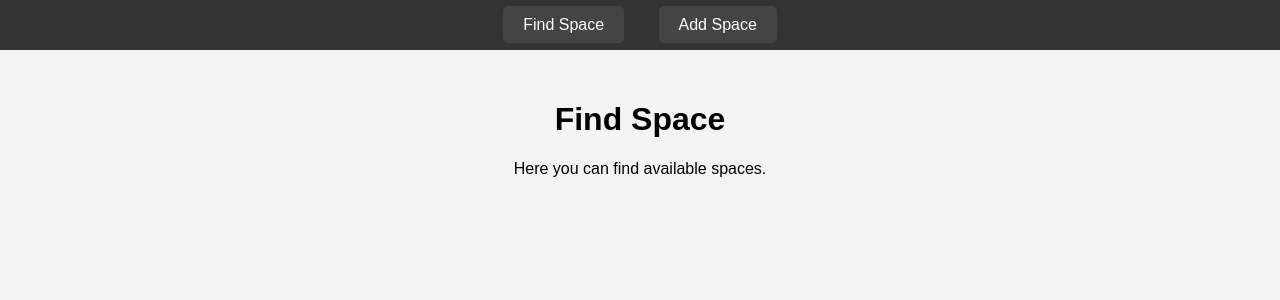
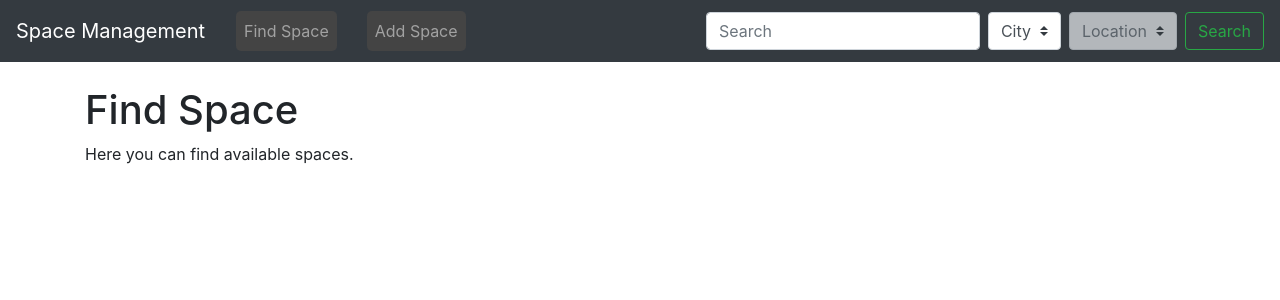
Before and after one commit to Mazidkhan/CityHousing, a Flask app: page /find-space in a window 1280 px wide. Shown: the top 300 px of the page. Run offline with Flask 3, Linux system fonts and the light colour scheme; data that the repository does not hold is empty; some libraries are stand-ins or nearby versions.

Commit message:
added changes

```diff
--- a/routes/public.py
+++ b/routes/public.py
@@ -1,15 +1,58 @@
 from flask import Blueprint, request, render_template
+import sqlite3
 
 register_public_bp = Blueprint('register_public_bp', __name__)
 
+def connect_db():
+    return sqlite3.connect('house.db')
+
 @register_public_bp.route('/')
 def home():
-    return render_template('/public/base.html')
+    conn = connect_db()
+    cursor = conn.cursor()
+    cursor.execute("SELECT * FROM flats")
+    flats = cursor.fetchall()
 
-@register_public_bp.route('/find-space')
+    return render_template('/public/base.html', flats_filter=flats)
+
+@register_public_bp.route('/find-space', methods=['GET'])
 def find_space():
-    return render_template('/public/find_space.html')
+    city = request.args.get('city', '')
+    location = request.args.get('location', '')
+
+    conn = connect_db()
+    cursor = conn.cursor()
+
+    # Fetch the unfiltered data for cities and locations
+    cursor.execute("SELECT * FROM flats")
+    flats_filter = cursor.fetchall()
+
+    # Now filter the flats based on the selected city and location
+    query = "SELECT * FROM flats WHERE 1=1"
+    parameters = []
+
+    if city:
+        query += " AND city = ?"
+        parameters.append(city)
+
+    if location:
+        query += " AND location = ?"
+        parameters.append(location)
+
+    cursor.execute(query, parameters)
+    flats = cursor.fetchall()
+
+    conn.close()
+
+    # Return the filtered flats and unfiltered flats_filter for the dropdowns
+    return render_template('/public/find_space.html', flats=flats, flats_filter=flats_filter)
 
 @register_public_bp.route('/add-space')
 def add_space():
-    return render_template('/public/add_space.html')
+    conn = connect_db()
+    cursor = conn.cursor()
+
+    cursor.execute("SELECT * FROM flats")
+    flats = cursor.fetchall()
+
+    return render_template('/public/add_space.html',flats_filter=flats)
--- a/static/js/publicscript.js
+++ b/static/js/publicscript.js
@@ -18,3 +18,40 @@
     registerPopup.style.display = 'none';
   }
 });
+
+document.addEventListener('DOMContentLoaded', function() {
+  const citySelect = document.getElementById('citySelect');
+  const locationSelect = document.getElementById('locationSelect');
+
+  citySelect.addEventListener('change', function() {
+    const selectedCity = citySelect.value;
+
+    // Enable or disable the location dropdown based on city selection
+    if (selectedCity) {
+      locationSelect.disabled = false;
+    } else {
+      locationSelect.disabled = true;
+      locationSelect.value = ''; // Reset location selection if no city is selected
+    }
+
+    // Show all locations if no city is selected
+    if (!selectedCity) {
+      for (const option of locationSelect.options) {
+        option.style.display = 'block';
+      }
+      return;
+    }
+
+    // Hide locations that do not match the selected city
+    for (const option of locationSelect.options) {
+      if (option.dataset.city === selectedCity) {
+        option.style.display = 'block';
+      } else {
+        option.style.display = 'none';
+      }
+    }
+
+    // Reset location selection
+    locationSelect.value = '';
+  });
+});
--- a/templates/public/base.html
+++ b/templates/public/base.html
@@ -5,16 +5,38 @@
     <meta name="viewport" content="width=device-width, initial-scale=1.0">
     <title>{% block title %}Space Management{% endblock %}</title>
     <link rel="stylesheet" href="{{ url_for('static', filename='css/style.css') }}">
+    <link href="https://stackpath.bootstrapcdn.com/bootstrap/4.5.2/css/bootstrap.min.css" rel="stylesheet">
 </head>
 <body>
-    <nav>
-        <ul>
-            <li><a href="{{ url_for('register_public_bp.find_space') }}">Find Space</a></li>
-            <li><a href="{{ url_for('register_public_bp.add_space') }}">Add Space</a></li>
-        </ul>
+    <nav class="navbar navbar-expand-lg navbar-dark bg-dark">
+        <a class="navbar-brand" href="#">Space Management</a>
+        <div class="collapse navbar-collapse">
+            <ul class="navbar-nav mr-auto">
+                <li class="nav-item"><a class="nav-link" href="{{ url_for('register_public_bp.find_space') }}">Find Space</a></li>
+                <li class="nav-item"><a class="nav-link" href="{{ url_for('register_public_bp.add_space') }}">Add Space</a></li>
+            </ul>
+            <form class="form-inline my-2 my-lg-0" action="{{ url_for('register_public_bp.find_space') }}" method="GET">
+                <input class="form-control mr-sm-2" type="search" placeholder="Search" aria-label="Search">
+                <select class="custom-select my-1 mr-sm-2" name="city" id="citySelect">
+                    <option value="">City</option>
+                    {% for city in flats_filter %}
+                        <option value="{{ city[1] }}">{{ city[1] }}</option>
+                    {% endfor %}
+                </select>
+
+                <select class="custom-select my-1 mr-sm-2" name="location" id="locationSelect" disabled>
+                    <option value="">Location</option>
+                    {% for location in flats_filter %}
+                        <option value="{{ location[2] }}" data-city="{{ location[1] }}">{{ location[2] }}</option>
+                    {% endfor %}
+                </select>
+
+                <button class="btn btn-outline-success my-2 my-sm-0" type="submit">Search</button>
+            </form>
+        </div>
     </nav>
 
-    <div class="content">
+    <div class="container mt-4">
         {% block content %}
         <!-- Content specific to each page will go here -->
         {% endblock %}
--- a/templates/public/find_space.html
+++ b/templates/public/find_space.html
@@ -5,4 +5,25 @@
 {% block content %}
     <h1>Find Space</h1>
     <p>Here you can find available spaces.</p>
+
+    <div class="container">
+        <div class="row">
+            {% for flat in flats %}
+                <div class="col-md-4 mb-4">
+                    <div class="card">
+                        <img src="{{ url_for('static', filename='images/' + flat[6]) }}" class="card-img-top" alt="Image">
+                        <div class="card-body">
+                            <h5 class="card-title">{{ flat.city }}, {{ flat.location }}</h5>
+                            <p class="card-text">{{ flat.description }}</p>
+                            <p class="card-text"><strong>Price:</strong> ${{ flat.price }}</p>
+                            <p class="card-text"><strong>Owner:</strong> {{ flat.owner }}</p>
+                            <p class="card-text"><strong>Phone:</strong> {{ flat.phone }}</p>
+                            <a href="#" class="btn btn-primary">More Details</a>
+                        </div>
+                    </div>
+                </div>
+            {% endfor %}
+        </div>
+
+
 {% endblock %}
```
Also changed, not shown: static/css/style.css (line endings or trailing spaces), static/images/flat2.jpg (added), static/images/flat3.jpg (added), static/images/image_2024-09-09_223632709.png (added). Lines whose indentation alone changed are shown as unchanged.
